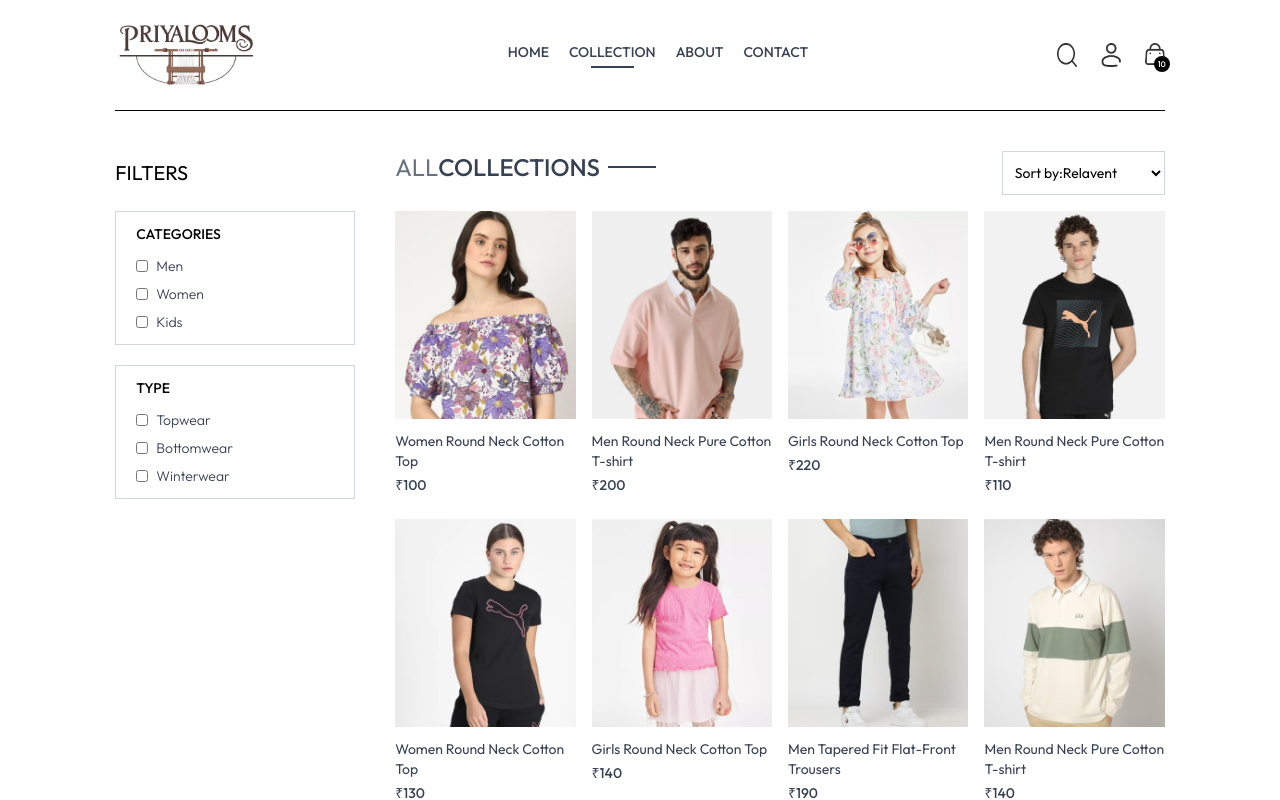
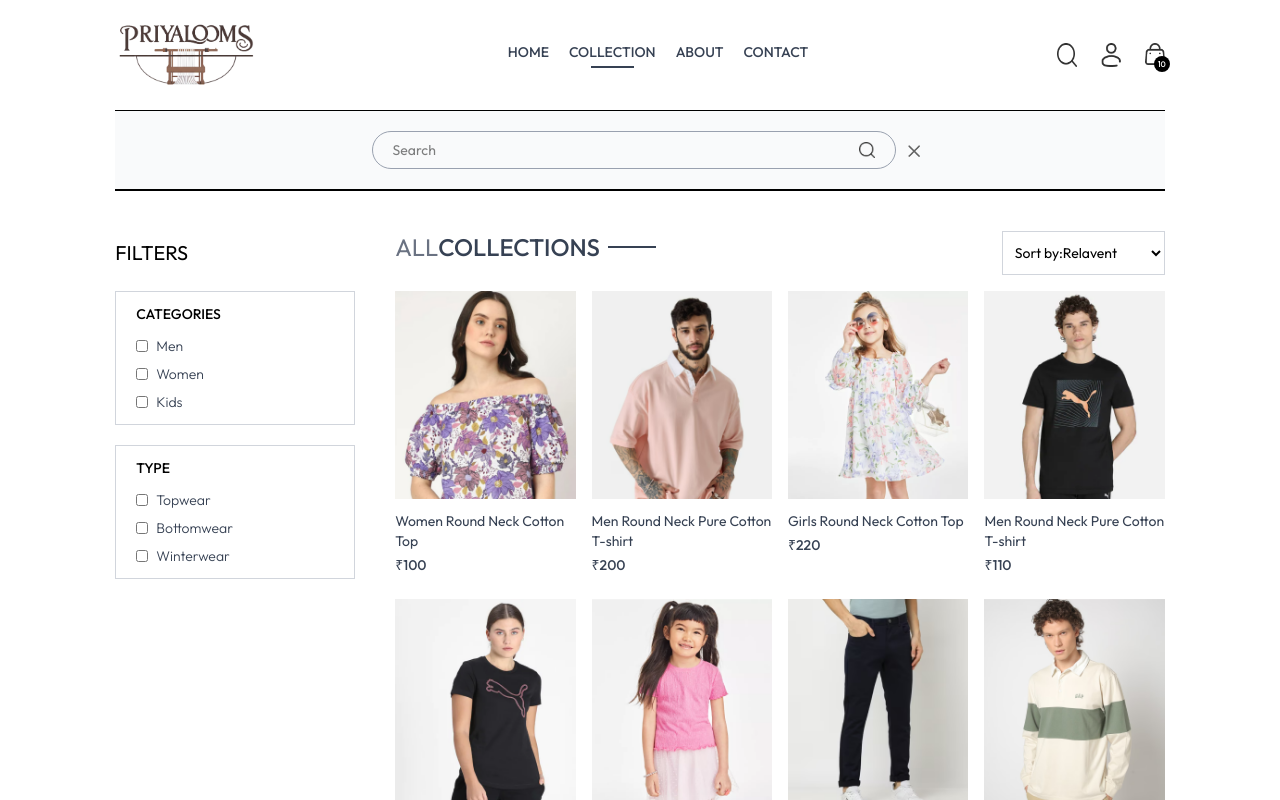
Before and after one commit to MRVx77/ecommerce-app, a React (Vite) app in the folder frontend/: page /collection in a window 1280 px wide. Both pictures are taken after a click on the picture 1066 px from the left and 54 px from the top of the page. Shown: the top 800 px of the page. Built offline with nearby package versions, Linux system fonts and the light colour scheme.

Commit message:
add SearchBar component and integrate it into Navbar; update ShopContext for search functionality

```diff
--- a/frontend/eslint.config.js
+++ b/frontend/eslint.config.js
@@ -1,5 +1,6 @@
 import js from "@eslint/js";
 import globals from "globals";
+import react from "eslint-plugin-react";
 import reactHooks from "eslint-plugin-react-hooks";
 import reactRefresh from "eslint-plugin-react-refresh";
 import { defineConfig, globalIgnores } from "eslint/config";
@@ -10,7 +11,8 @@
     files: ["**/*.{js,jsx}"],
     extends: [
       js.configs.recommended,
-      reactHooks.configs.flat.recommended,
+      react.configs.flat.recommended,
+      //reactHooks.configs.flat.recommended,
       reactRefresh.configs.vite,
     ],
     languageOptions: {
@@ -28,6 +30,7 @@
         "off",
         { allowConstantExport: true },
       ],
+      "react-hooks/exhaustive-deps": "off",
     },
   },
 ]);
--- a/frontend/jsconfig.json
+++ /dev/null
@@ -1,6 +0,0 @@
-{
-  "compilerOptions": {
-    "baseUrl": "."
-  },
-  "include": ["src"]
-}
--- a/frontend/src/App.jsx
+++ b/frontend/src/App.jsx
@@ -11,11 +11,13 @@
 import Orders from "./pages/Orders";
 import Navbar from "./components/Navbar";
 import Footer from "./components/Footer";
+import SearchBar from "./components/SearchBar";
 
 const App = () => {
   return (
     <div className="px-4 sm:px-[5vw] md:px-[7vw] lg:px-[9vw]">
       <Navbar />
+      <SearchBar />
       <Routes>
         <Route path="/" element={<Home />} />
         <Route path="/collection" element={<Collection />} />
--- a/frontend/src/components/Navbar.jsx
+++ b/frontend/src/components/Navbar.jsx
@@ -1,8 +1,11 @@
-import React, { useState } from "react";
+import React, { useContext, useState } from "react";
 import { assets } from "../assets/assets";
 import { Link, NavLink } from "react-router-dom";
+import { ShopContext } from "../context/ShopContext";
 const Navbar = () => {
   const [visible, setVisible] = useState(false);
+
+  const { setShowSearch } = useContext(ShopContext);
   return (
     <div className="flex items-center justify-between py-5 font-medium">
       <Link to="/">
@@ -29,7 +32,12 @@
       </ul>
 
       <div className="flex item-center gap-6">
-        <img src={assets.search_icon} className="w-5 cursor-pointer" alt="" />
+        <img
+          onClick={() => setShowSearch(true)}
+          src={assets.search_icon}
+          className="w-5 cursor-pointer"
+          alt=""
+        />
 
         <div className="group relative">
           <img
--- /dev/null
+++ b/frontend/src/components/SearchBar.jsx
@@ -0,0 +1,42 @@
+import React, { useContext, useEffect, useState } from "react";
+import { ShopContext } from "../context/ShopContext";
+import { assets } from "../assets/assets";
+import { useLocation } from "react-router-dom";
+
+const SearchBar = () => {
+  const { search, setSearch, showSearch, setShowSearch } =
+    useContext(ShopContext);
+  const [visible, setVisible] = useState(false);
+  const location = useLocation();
+
+  useEffect(() => {
+    if (location.pathname.includes("collection")) {
+      setVisible(true);
+    } else {
+      setVisible(false);
+    }
+  }, [location.pathname, showSearch]);
+
+  return showSearch && visible ? (
+    <div className="border-t border-b bg-gray-50 text-center">
+      <div className="inline-flex items-center justify-center border border-gray-400 px-5 py-2 my-5 mx-3 rounded-full w-3/4 sm:w-1/2 ">
+        <input
+          value={search}
+          onChange={(e) => setSearch(e.target.value)}
+          className="flex-1 outline-none bg-inherit text-sm "
+          type="text"
+          placeholder="Search"
+        />
+        <img className="w-4" src={assets.search_icon} alt="" />
+      </div>
+      <img
+        onClick={() => setShowSearch(false)}
+        className="inline w-3 cursor-pointer"
+        src={assets.cross_icon}
+        alt=""
+      />
+    </div>
+  ) : null;
+};
+
+export default SearchBar;
--- a/frontend/src/context/ShopContext.jsx
+++ b/frontend/src/context/ShopContext.jsx
@@ -1,4 +1,4 @@
-import { createContext } from "react";
+import { createContext, useState } from "react";
 import { products } from "../assets/assets";
 
 export const ShopContext = createContext();
@@ -6,11 +6,17 @@
 const ShopContextProvider = (props) => {
   const currency = "₹";
   const delivery_fee = 10;
+  const [search, setSearch] = useState("");
+  const [showSearch, setShowSearch] = useState(false);
 
   const value = {
     products,
     currency,
     delivery_fee,
+    search,
+    setSearch,
+    showSearch,
+    setShowSearch,
   };
 
   return (
--- a/frontend/src/pages/Collection.jsx
+++ b/frontend/src/pages/Collection.jsx
@@ -5,7 +5,7 @@
 import ProductItem from "../components/ProductItem";
 
 const Collection = () => {
-  const { products } = useContext(ShopContext);
+  const { products, search, showSearch } = useContext(ShopContext);
   const [showFilter, setShowFilter] = useState(false);
   const [filterProducts, setFilterProducts] = useState([]);
   const [category, setCategory] = useState([]);
@@ -32,6 +32,11 @@
 
   const applyFilter = () => {
     let productsCopy = products.slice();
+    if (showSearch && search) {
+      productsCopy = productsCopy.filter((item) =>
+        item.name.toLowerCase().includes(search.toLowerCase())
+      );
+    }
     if (category.length > 0) {
       productsCopy = productsCopy.filter((item) =>
         category.includes(item.category)
@@ -66,10 +71,8 @@
   };
 
   useEffect(() => {
-    // eslint-disable-next-line react-hooks/set-state-in-effect
     applyFilter();
-    // eslint-disable-next-line react-hooks/exhaustive-deps
-  }, [category, subCategory, products]);
+  }, [category, subCategory, products, search, showSearch]);
 
   useEffect(() => {
     sortProducts();
```
